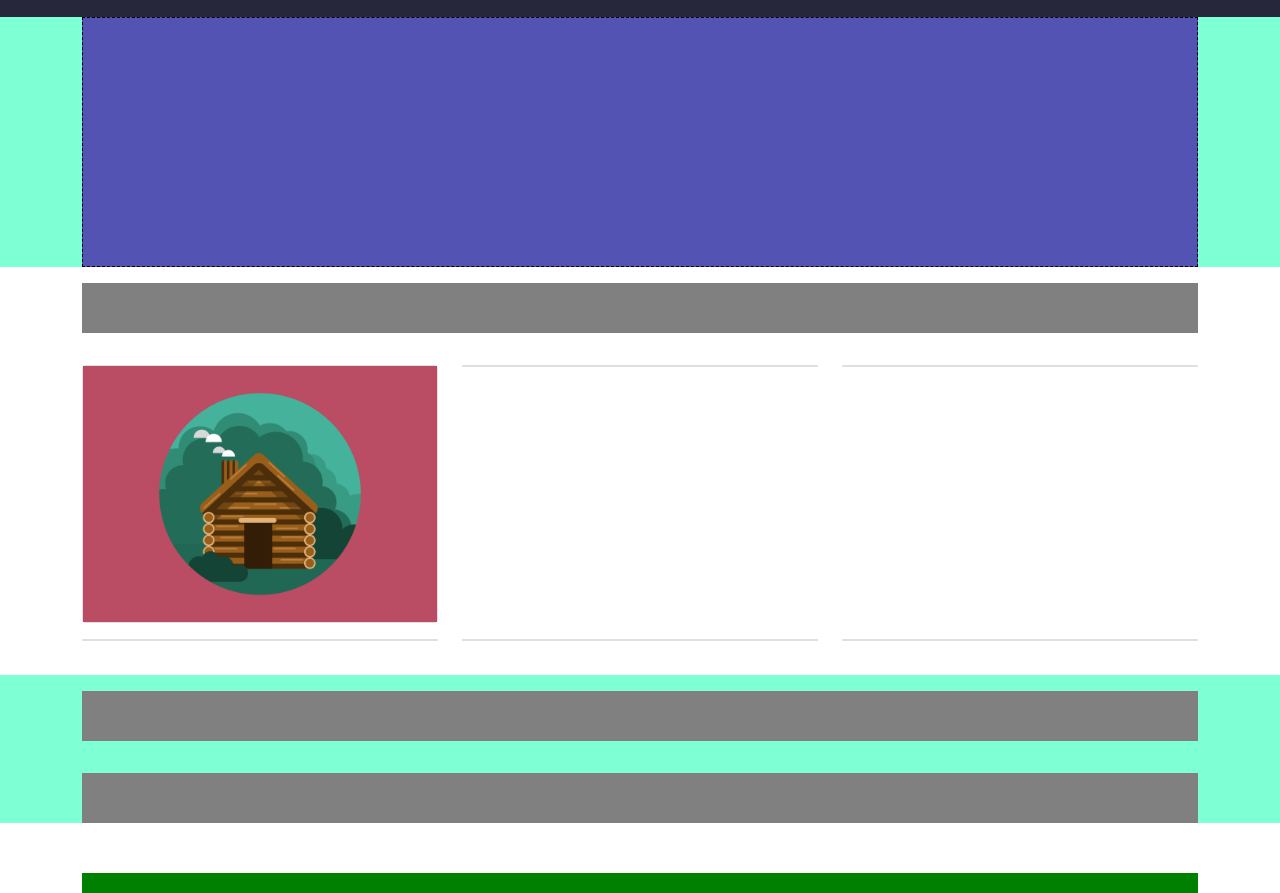
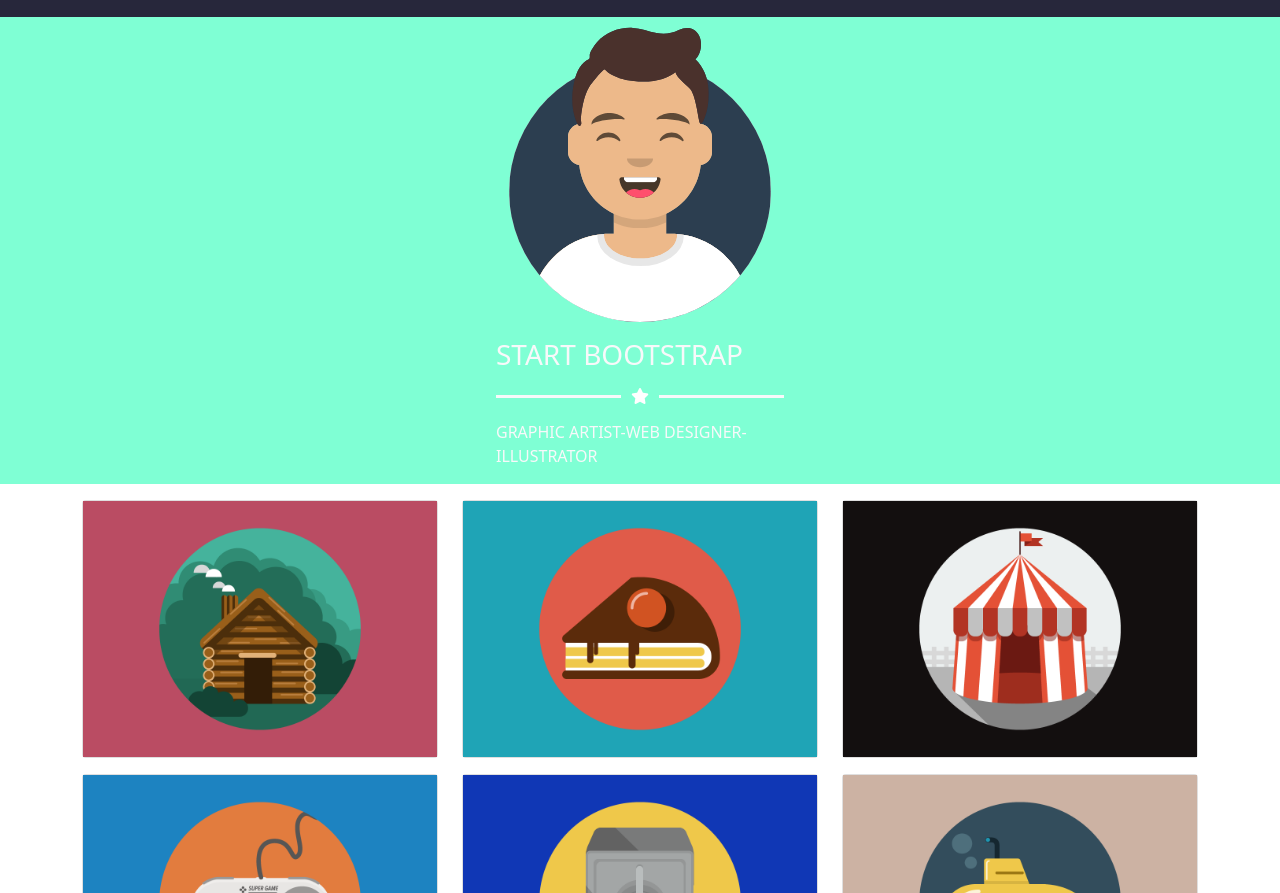
Before and after one commit to FilippoTrogu/html-css-bootstrap-freelancer, a plain HTML site: page index.html in a window 1280 px wide. Shown: the part 59-952 px from the top of the page. Drawn offline with nearby package versions, Linux system fonts and the light colour scheme.

Commit message:
portfolio fatto

```diff
--- a/css/style.css
+++ b/css/style.css
@@ -12,6 +12,22 @@ header{
 
 }
 
+.star {
+    display: flex;
+    flex-direction: row;
+  }
+  .star:before, .star:after{
+    content: "";
+    flex: 1 1;
+    border-bottom: 3px solid;
+    margin: auto;
+  }
+  .star:before {
+    margin-right: 10px
+  }
+  .star:after {
+    margin-left: 10px
+  }
 
 
 .jumbo, .about{
@@ -22,15 +38,8 @@ header{
     margin: 50px 0;
 }
 
-.content-jumbo{
-    height: 250px;
-    background-color: rgb(83, 83, 180);
-    border: 1px dashed black;
-}
-
 .title-content{
-    height: 50px;
-    background-color: grey;
+    color: rgb(50, 50, 67);
 }
 
 
--- a/index.html
+++ b/index.html
@@ -30,7 +30,15 @@
             <div class="container">
                 <div class="row">
                     <div class="col-12">
-                        <div class="content-jumbo"></div>
+                        <div class="content-jumbo d-flex justify-content-center text-light">
+                            <div style="width: 18rem;">
+                                <img src="./img/avatar.svg" alt="avatar">
+                                <div class="text-uppercase my-3"><h3>start bootstrap</h3></div>
+                                <span class="star my-3"><i class="fa-solid fa-star" style="color: #ffffff;"></i></span>
+                                <div class="text-uppercase my-3"><h9>graphic artist-web designer-illustrator</h9></div>
+
+                            </div>
+                        </div>
                     </div>
                 </div>
             </div>
@@ -40,7 +48,6 @@
             <div class="container">
                 <div class="row gy-3">
                     <div class="col-12">
-                        <div class="title-content my-3"></div>
                     </div>
 
                     <div class="col-12 col-md-6 col-lg-4">
@@ -54,33 +61,39 @@
                     <div class="col-12 col-md-6 col-lg-4">
                         <div class="card-content">
                             <div class="card">
-
+                                <img src="./img/cake.png" alt="cake">
                             </div>
                         </div>
                     </div>
 
                     <div class="col-12 col-md-6 col-lg-4">
                         <div class="card-content">
-                            <div class="card"></div>
-                        </div>
-                    </div>
-
-                    <div class="col-12 col-md-6 col-lg-4">
-                        <div class="card-content">
-                            <div class="card"></div>
-                        </div>
-                    </div>
-
-                    <div class="col-12 col-md-6 col-lg-4">
-                        <div class="card-content">
-                            <div class="card"></div>
+                            <div class="card">
+                                <img src="./img/circus.png" alt="circus">
+                            </div>
                         </div>
                     </div>
 
                     <div class="col-12 col-md-6 col-lg-4">
                         <div class="card-content">
                             <div class="card">
+                                <img src="./img/game.png" alt="game">
+                            </div>
+                        </div>
+                    </div>
 
+                    <div class="col-12 col-md-6 col-lg-4">
+                        <div class="card-content">
+                            <div class="card">
+                                <img src="./img/safe.png" alt="safe">
+                            </div>
+                        </div>
+                    </div>
+
+                    <div class="col-12 col-md-6 col-lg-4">
+                        <div class="card-content">
+                            <div class="card">
+                                <img src="./img/submarine.png" alt="submarine">
                             </div>
                         </div>
                     </div>
```
